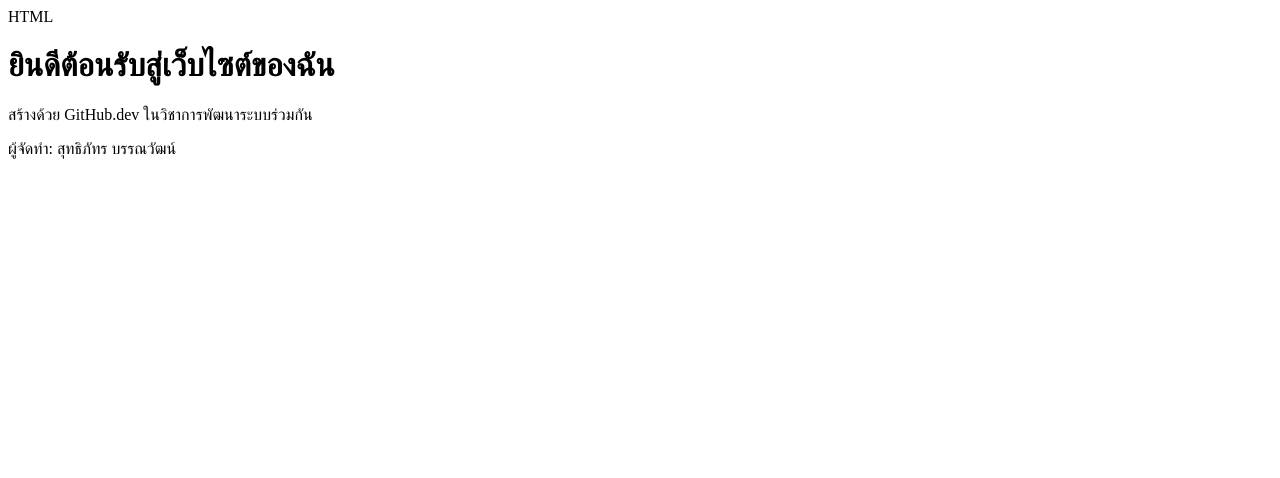
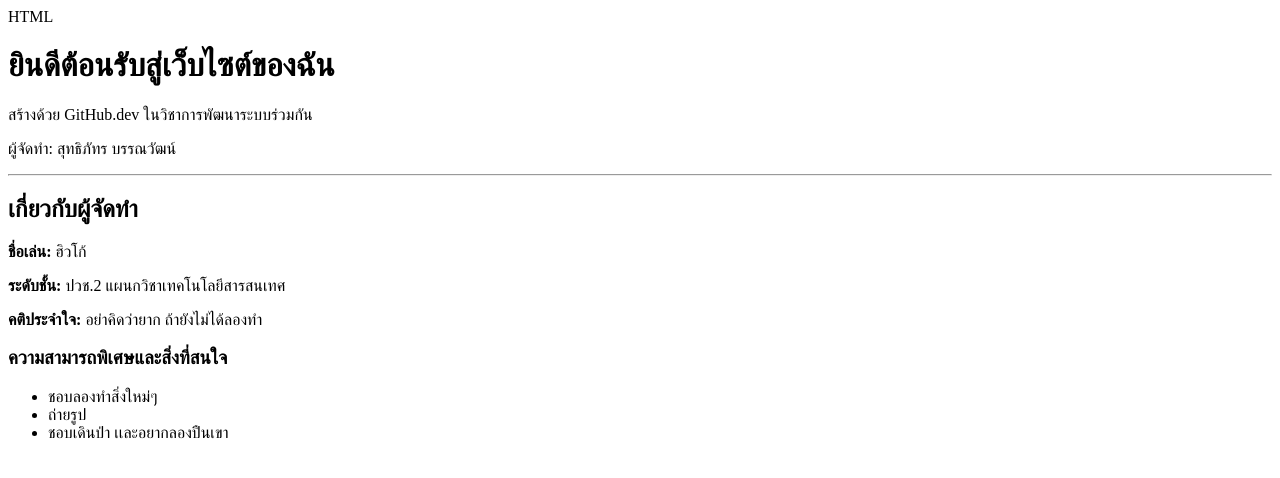
Before and after one commit to s32605/my-first-repo, a plain HTML site: page index.html in a window 1280 px wide. Drawn offline with Linux system fonts and the light colour scheme.

Commit message:
อัปเดตข้อมูลในสาขา featune-profile

```diff
--- a/index.html
+++ b/index.html
@@ -9,5 +9,18 @@ HTML
     <h1>ยินดีต้อนรับสู่เว็บไซต์ของฉัน</h1>
     <p>สร้างด้วย GitHub.dev ในวิชาการพัฒนาระบบร่วมกัน</p>
     <p>ผู้จัดทำ: สุทธิภัทร บรรณวัฒน์</p>
+     </p>
+    <hr>
+    <h2>เกี่ยวกับผู้จัดทำ</h2>
+    <p><strong>ชื่อเล่น:</strong> ฮิวโก้</p>
+    <p><strong>ระดับชั้น:</strong> ปวช.2 แผนกวิชาเทคโนโลยีสารสนเทศ</p>
+    <p><strong>คติประจำใจ:</strong> อย่าคิดว่ายาก ถ้ายังไม่ได้ลองทำ</p>
+
+    <h3>ความสามารถพิเศษและสิ่งที่สนใจ</h3>
+    <ul>
+        <li>ชอบลองทำสิ่งใหม่ๆ</li>
+        <li>ถ่ายรูป</li>
+        <li>ชอบเดินป่า เเละอยากลองปืนเขา</li>
+    </ul>
 </body>
 </html>
```
